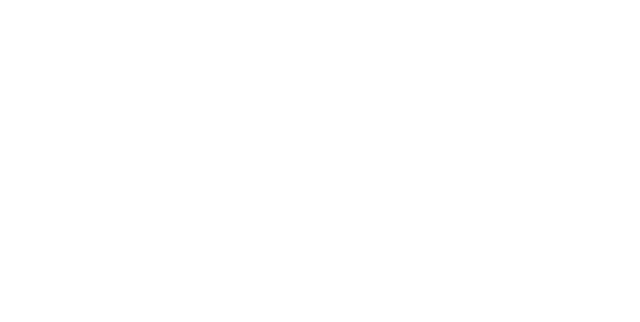
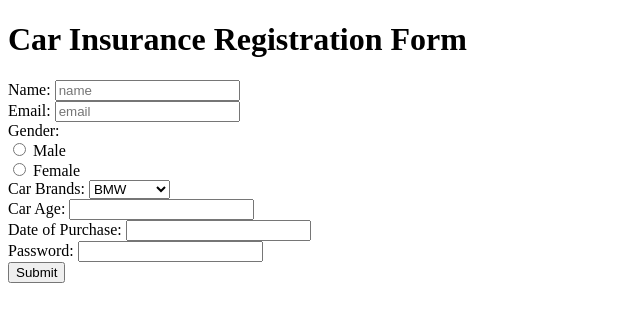
Before and after one commit to acciojob/car-insurance-form-riteshkumar21122000, a website: page main.html in a window 1280 px wide. Shown: the whole page, without its empty margins (0-640 px from the left). Drawn offline with Linux system fonts and the light colour scheme.

Commit message:
created a submission

```diff
--- a/main.html
+++ b/main.html
@@ -4,10 +4,46 @@
 
 <head>
 	<link rel="stylesheet" href="styles.css">
+	<title>Car Insurance Registration Form
+</title>
 </head>
 
 <body>
 	<!-- the entire body must be written by student -->
+	<h1>Car Insurance Registration Form
+</h1>
+	 <form method="post">
+        <label for="name">Name:</label>
+        <input type="text" id="name" placeholder="name" yes />
+        <br>
+        <label for="email">Email:</label>
+        <input type="email" id="email" placeholder="email" yes />
+        <br>
+        <label for="gender">Gender:</label>
+        <br>
+        <input type="radio" value="male" name="gender" yes /> Male
+        <br>
+        <input type="radio" value="female" name="gender" yes /> Female
+        <br>
+        <label for="car">Car Brands:
+            <select name="laptop" id="laptop">
+                <option value="BMW">BMW</option>
+                <option value="Audi">Audi</option>
+                <option value="Mercedez">Mercedez</option>
+            </select>
+        </label>
+        <br>
+        <label for="age">Car Age:</label>
+        <input type="number" id="carage" yes />
+        <br>
+        <label for="dop">Date of Purchase:</label>
+        <input type="dop" id="dop" yes />
+        <br>
+        <label for="password">Password:</label>
+        <input type="password" id="password" yes>
+        <br>
+        <button type="submit">Submit</button>
+    </form>
     <script type="text/javascript" src="./script.js">
 </script>
 
```
